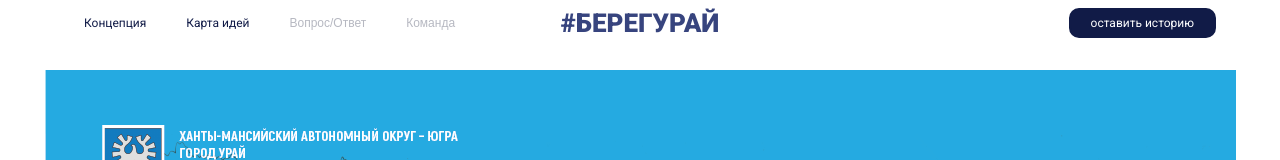
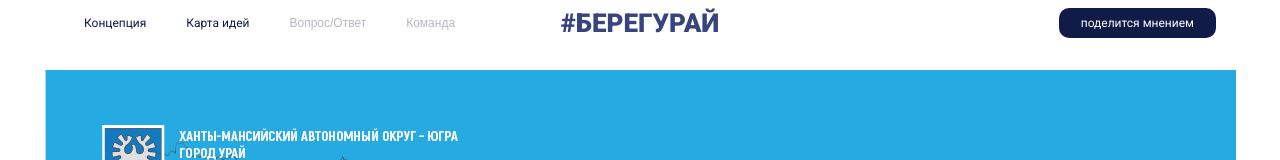
Before and after one commit to designunit/bereguray, a Next.js app: page /concept in a window 1280 px wide. Shown: the top 160 px of the page. Built offline with nearby package versions, Linux system fonts and the light colour scheme.

Commit message:
menu button

```diff
--- a/src/components/PageLayout/index.tsx
+++ b/src/components/PageLayout/index.tsx
@@ -22,7 +22,7 @@ export const PageLayout: React.SFC = props => {
                         theme={'primary'}
                         href={mapUrl}
                     >
-                        оставить историю
+                        поделится мнением
                     </Button>
                 )}
             />
```
Also changed, not shown: src/components/Footer/index.txt (added).
